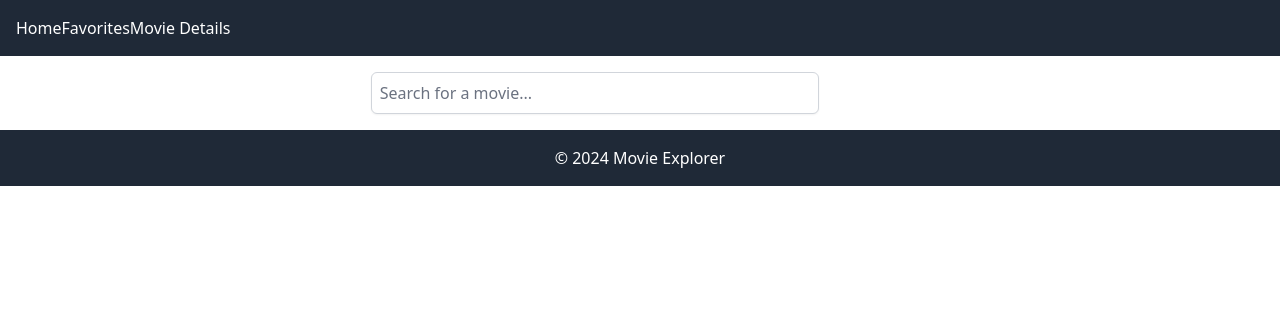
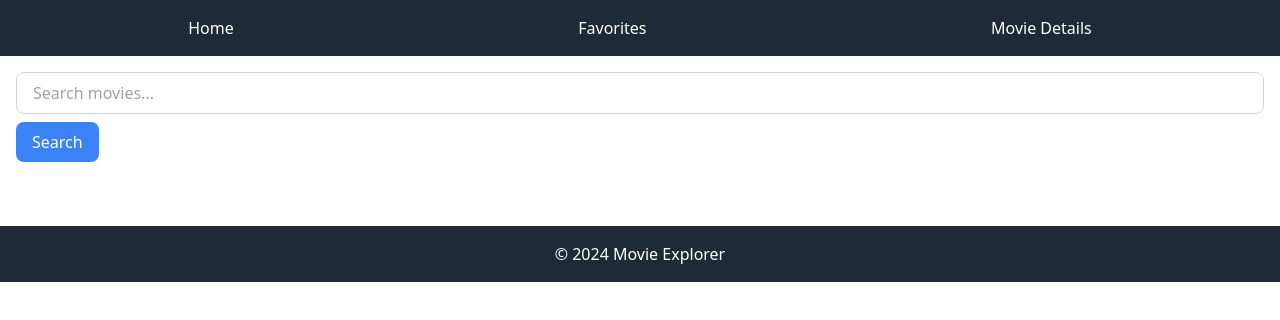
Before and after one commit to FoxAhmad/movie-explorer-app, a React (Vite) app: page / in a window 1280 px wide. Shown: the top 320 px of the page. Built offline with nearby package versions, Linux system fonts and the light colour scheme.

Commit message:
api corrected

```diff
--- a/src/components/MovieItem.jsx
+++ b/src/components/MovieItem.jsx
@@ -1,19 +1,11 @@
 import React from 'react';
-import { Link } from 'react-router-dom';
 
 const MovieItem = ({ movie }) => {
   return (
-    <div className="bg-white rounded-lg shadow-md p-4 hover:shadow-lg">
-      <Link to={`/movie/${movie.id}`}>
-        <img
-          src={movie.poster}
-          alt={movie.title}
-          className="w-full h-64 object-cover rounded-md mb-4"
-        />
-        <h3 className="text-lg font-bold">{movie.title}</h3>
-        <p className="text-sm text-gray-600">Release Date: {movie.releaseDate}</p>
-        <p className="text-sm text-gray-600">Rating: {movie.rating}</p>
-      </Link>
+    <div className="bg-white rounded-lg shadow-md p-4">
+      <img src={movie.Poster} alt={movie.Title} className="w-full h-64 object-cover rounded-lg mb-4" />
+      <h3 className="text-lg font-bold">{movie.Title}</h3>
+      <p className="text-gray-500">{movie.Year}</p>
     </div>
   );
 };
--- a/src/components/SearchBar.jsx
+++ b/src/components/SearchBar.jsx
@@ -5,19 +5,22 @@ const SearchBar = ({ onSearch }) => {
 
   const handleSearch = (e) => {
     e.preventDefault();
-    onSearch(query);
+    onSearch(query); // Call the fetchMovies function with the search query
   };
 
   return (
-    <form onSubmit={handleSearch} className="flex items-center justify-center mb-8">
+    <form onSubmit={handleSearch} className="mb-4">
       <input
         type="text"
         value={query}
         onChange={(e) => setQuery(e.target.value)}
-        placeholder="Search for a movie..."
-        className="w-full max-w-md p-2 border border-gray-300 rounded-md shadow-sm focus:outline-none focus:ring-2 focus:ring-blue-500"
+        placeholder="Search movies..."
+        className="border border-gray-300 rounded-lg px-4 py-2 w-full"
       />
-      <button type="submit" className="ml-2 px-4 py-2 bg-blue-500 text-white rounded-md">
+      <button
+        type="submit"
+        className="mt-2 bg-blue-500 text-white px-4 py-2 rounded-lg"
+      >
         Search
       </button>
     </form>
--- a/tailwind.config.js
+++ b/tailwind.config.js
@@ -1,24 +1,24 @@
+/** @type {import('tailwindcss').Config} */
+export default {
+  content: [
+    "./index.html",
+    "./src/**/*.{js,ts,jsx,tsx}",
+  ],
+  theme: {
+    extend: {},
+  },
+  plugins: [],
+}
+// const flowbite = require("flowbite-react/tailwind");
+
 // /** @type {import('tailwindcss').Config} */
-// export default {
+// module.exports = {
 //   content: [
-//     "./index.html",
-//     "./src/**/*.{js,ts,jsx,tsx}",
+//     // ...
+//     flowbite.content(),
 //   ],
-//   theme: {
-//     extend: {},
-//   },
-//   plugins: [],
-// }
-const flowbite = require("flowbite-react/tailwind");
-
-/** @type {import('tailwindcss').Config} */
-module.exports = {
-  content: [
-    // ...
-    flowbite.content(),
-  ],
-  plugins: [
-    // ...
-    flowbite.plugin(),
-  ],
-};
+//   plugins: [
+//     // ...
+//     flowbite.plugin(),
+//   ],
+// };
```
